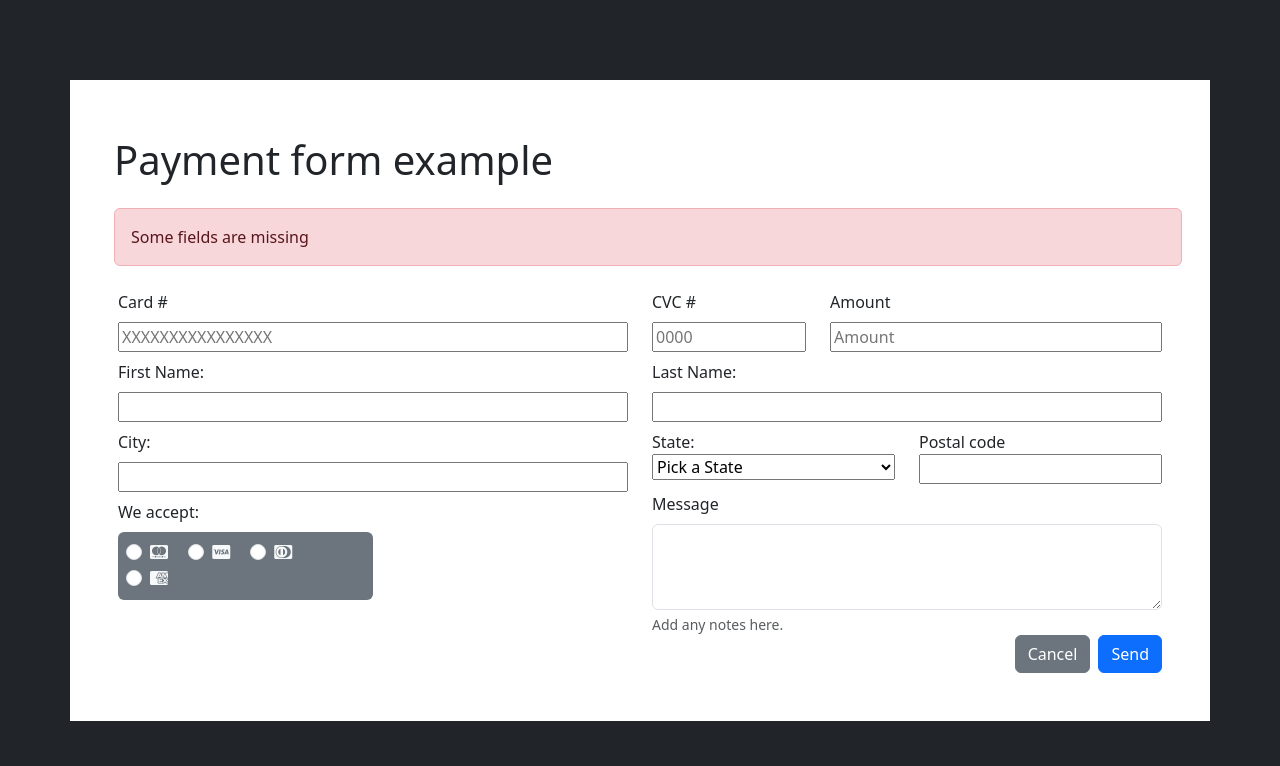
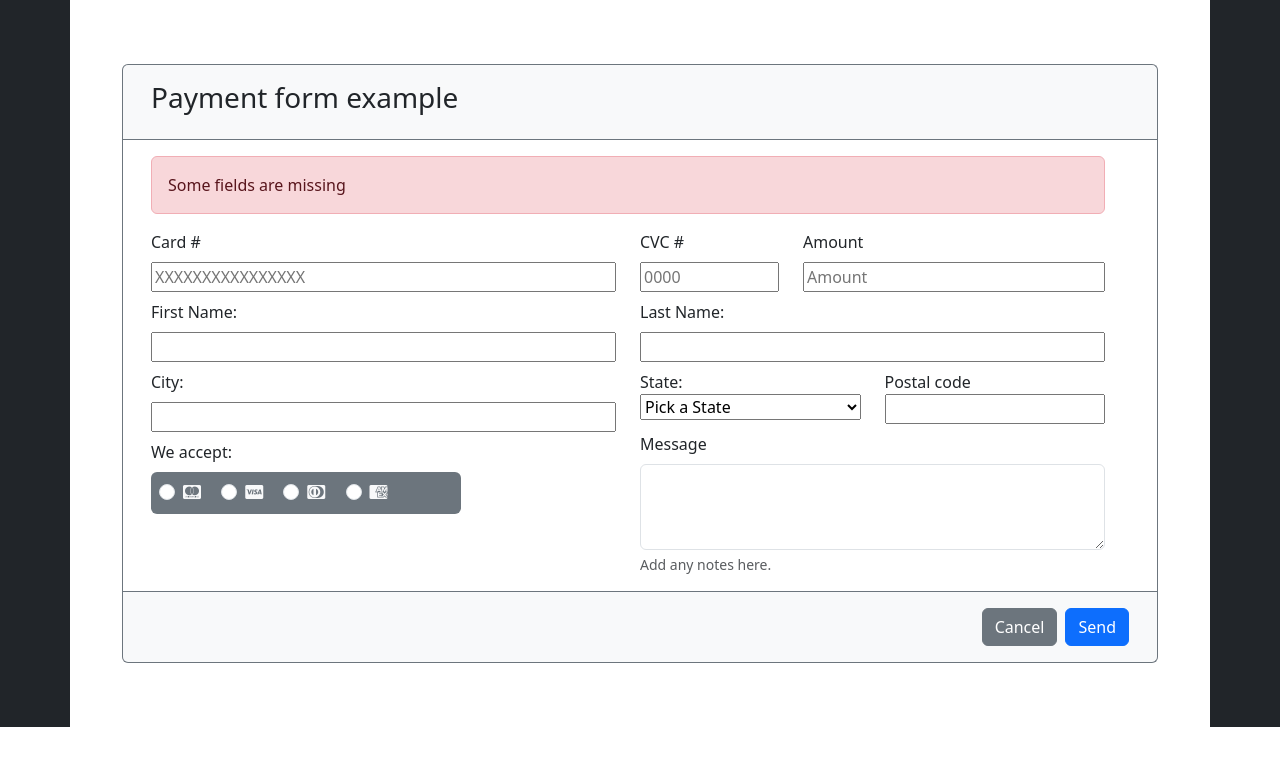
Before and after one commit to danilopgon/4Geeks-Forms, a plain HTML site: page index.html in a window 1280 px wide. Drawn offline with nearby package versions, Linux system fonts and the light colour scheme.

Commit message:
Finished form styling

```diff
--- a/index.html
+++ b/index.html
@@ -14,45 +14,46 @@
 </head>
 
 <body>
-    <div class="container-fluid bg-dark vh-100 d-flex justify-content-center align-items-center">
+    <div class="container-fluid bg-dark vh-lg-100 d-flex justify-content-center align-items-center">
         <div class="container bg-white p-5 ">
-            <form>
-                <div class="row">
-                    <div class="col12 m-2 p-0">
-                        <h1>Payment form example</h1>
+            <form class="p-3">
+                <div class="row border border-secondary border-bottom-0 p-3 rounded-top bg-light">
+                    <div class="col-12">
+                        <h1 class="h3">Payment form example</h1>
                     </div>
                 </div>
+                <div class="row border border-secondary p-3">
                 <div class="row">
-                    <div class="col12 m-2 p-0">
+                    <div class="col-12">
                         <div class="alert alert-danger" role="alert">
                             Some fields are missing
                         </div>
                     </div>
                 </div>
-                <div class="row mb-2">
-                    <div class="col-6 d-flex flex-column gap-2">
+                <div class="row mb-2 ">
+                    <div class="col-lg-6 d-flex flex-column gap-2">
                         <label for="card-number">Card #</label>
                         <input type="number" name="card-number" placeholder="XXXXXXXXXXXXXXXX" minlength="16"
                             maxlength="16" required>
                     </div>
-                    <div class="col-2 d-flex flex-column gap-2">
+                    <div class="col-lg-2 d-flex flex-column gap-2">
                         <label for="cvc">CVC #</label>
                         <input type="number" name="cvc" placeholder="0000" minlength="4" maxlength="4" required>
                     </div>
-                    <div class="col-4 d-flex flex-column gap-2">
+                    <div class="col-lg-4 d-flex flex-column gap-2">
                         <label for="amount">Amount</label>
                         <input type="number" name="amount" placeholder="Amount" required>
                     </div>
                 </div>
                 <div class="row">
-                    <div class="col-6 d-flex flex-column gap-2">
+                    <div class="col-lg-6 d-flex flex-column gap-2">
                         <label for="name">First Name:</label>
                         <input type="text" id="name" name="name" required minlength="2" maxlength="12">
                         <label for="city">City:</label>
                         <input type="text" id="city" name="city" required minlength="2" maxlength="12">
 
                         <label for="check">We accept:</label>
-                        <div class="check bg-secondary text-light p-2 rounded col-6">
+                        <div class="check bg-secondary text-light p-2 rounded col-8">
                             <div class="form-check form-check-inline">
                                 <input class="form-check-input" type="radio" name="card" id="card1" value="option1">
                                 <label class="form-check-label" for="card1"><i class="fa-brands fa-cc-mastercard"></i></label>
@@ -71,7 +72,7 @@
                             </div>
                         </div>
                     </div>
-                    <div class="col-6 d-flex flex-column gap-2">
+                    <div class="col-lg-6 d-flex flex-column gap-2">
                         <label for="last-name">Last Name:</label>
                         <input type="text" id="last-name" name="last-name" required minlength="2" maxlength="12">
                         <div class="row">
@@ -84,7 +85,7 @@
 
                                 </select>
                             </div>
-                            <div class="col-6 d-flex flex-column">
+                            <div class="col-lg-6 d-flex flex-column">
                                 <label for="postal-code">Postal code</label>
                                 <input type="number" name="postal-code" minlength="5" maxlength="5" required>
 
@@ -97,8 +98,9 @@
                         </div>
                     </div>
                 </div>
-                <div class="row">
-                    <div class="col12 d-flex justify-content-end gap-2">
+            </div>
+                <div class="row border border-secondary border-top-0 p-3 rounded-bottom bg-light">
+                    <div class="col-12 d-flex justify-content-end gap-2">
                         <input type="button" class="btn btn-secondary" value="Cancel"></input>
                         <input type="submit" class="btn btn-primary" value="Send" ></input>
                     </div>
```
